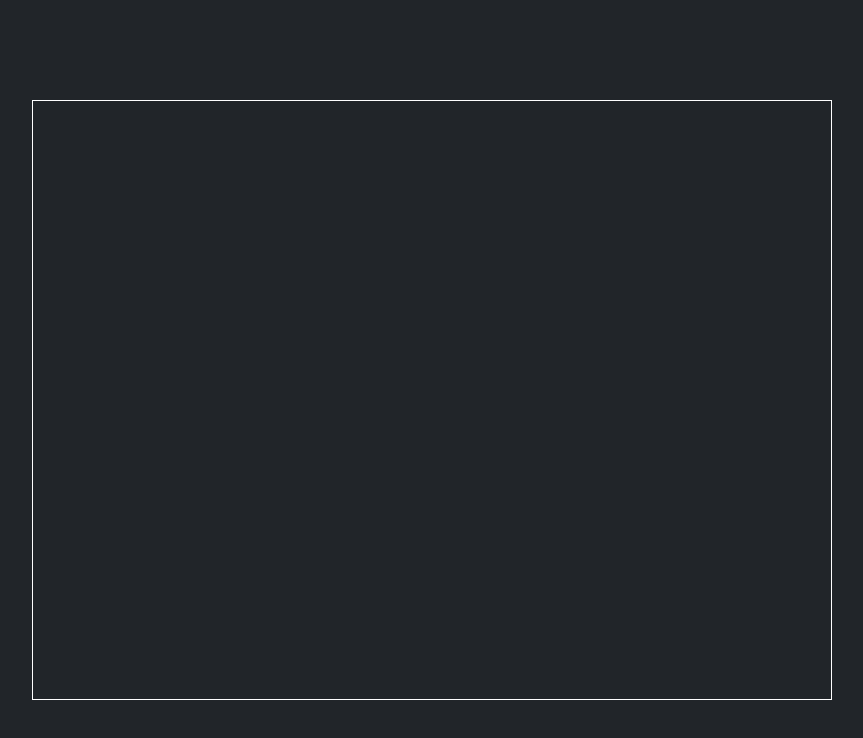
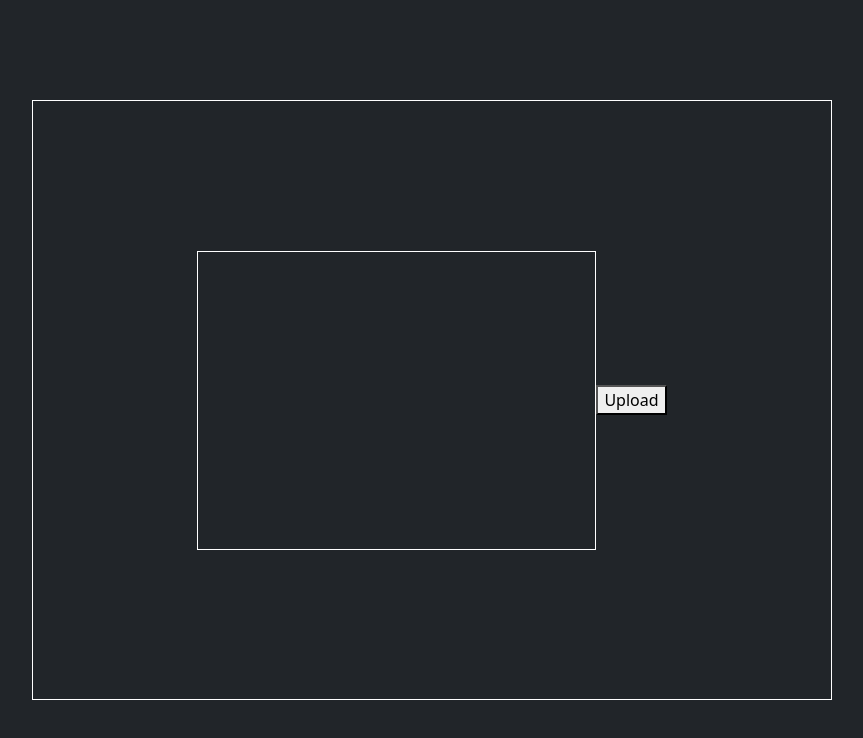
Before and after one commit to Sandun-Induranga/Spring-Web-MVC-File-Uploader, a plain HTML site: page Frontend/index.html in a window 1280 px wide. Shown: the whole page, without its empty margins (208-1071 px from the left). Drawn offline with Linux system fonts and the light colour scheme.

Commit message:
Content Updated

```diff
--- a/Frontend/index.html
+++ b/Frontend/index.html
@@ -10,13 +10,16 @@
 
 <main class="w-100 h-100 bg-dark d-flex justify-content-center align-items-center">
 
-    <section class="border-white border-1 border">
+    <section class="d-flex justify-content-center align-items-center border-white border-1 border">
+        <div class="border-white border-1 border w-50 h-50">
 
+        </div>
+        <aside>
+            <button>Upload</button>
+        </aside>
     </section>
 
 </main>
-
-
 
 <script src="assets/js/bootstrap.min.js"></script>
 
```
